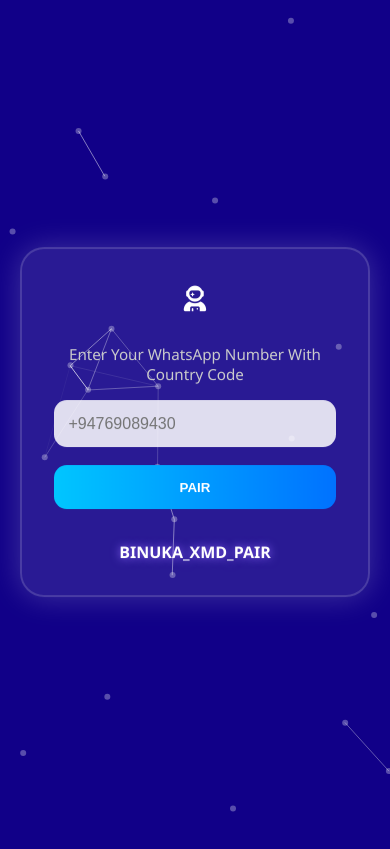
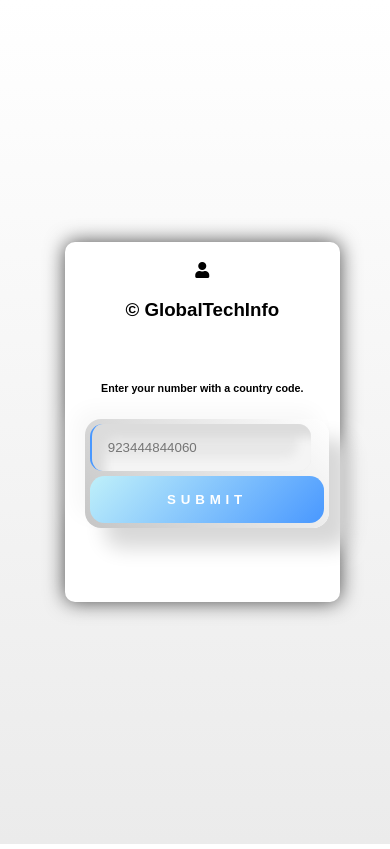
Before and after one commit to binuka2009/BINUKA_XMD_PAIR, a website: page pair.html in a window 390 px wide. Drawn offline with nearby package versions, Linux system fonts and the light colour scheme.

Commit message:
Update pair.html

```diff
--- a/pair.html
+++ b/pair.html
@@ -2,289 +2,213 @@
 <!DOCTYPE html>
 <html lang="en">
 <head>
-  <meta charset="UTF-8" />
-  <meta name="viewport" content="width=device-width, initial-scale=1.0"/>
-  <title>BINUKA_XMD_PAIR</title>
-  <link rel="stylesheet" href="https://cdnjs.cloudflare.com/ajax/libs/font-awesome/6.4.0/css/all.min.css"/>
+  <meta charset="UTF-8">
+  <meta name="viewport" content="width=device-width, initial-scale=1.0">
+  <title>Pair with Me</title>
+  <link rel="stylesheet" href="https://cdnjs.cloudflare.com/ajax/libs/font-awesome/5.15.4/css/all.min.css">
   <style>
-    * {
+    body {
+      display: flex;
+      justify-content: center;
+      align-items: center;
+      height: 100vh;
       margin: 0;
-      padding: 0;
-      box-sizing: border-box;
-    }
-
-    body {
-      height: 100vh;
-      font-family: 'Segoe UI', sans-serif;
-      background: #108;
-      overflow: hidden;
-    }
-
-    #particles-js {
-      position: absolute;
-      width: 100%;
-      height: 100%;
-      background: url('') no-repeat center center fixed;
-      background-size: cover;
-      z-index: 0;
-    }
-
-    .overlay {
-      position: absolute;
-      width: 100%;
-      height: 100%;
-      backdrop-filter: blur(6px);
-      background: rgba(0, 0, 0, 0.5);
-      z-index: 1;
+      background: linear-gradient(to bottom, #ffffff, #ebebeb);
+      font-family: Arial, sans-serif;
     }
 
     .container {
-      z-index: 2;
-      position: relative;
-      width: 100%;
-      max-width: 350px;
-      margin: auto;
-      top: 50%;
-      transform: translateY(-50%);
-      padding: 2rem;
-      background: rgba(255,255,255,0.1);
-      border-radius: 1.5rem;
-      text-align: center;
-      box-shadow: 0 0 30px rgba(255,255,255,0.2);
-      backdrop-filter: blur(0px);
-      color: #fff;
-      border: 2px solid rgba(255,255,255,0.15); /* subtle border added */
+      display: flex;
+      flex-direction: column;
+      align-items: center;
     }
 
-    h2 {
-      font-size: 1.6rem;
-      margin-bottom: 0.4rem;
+    .box {
+      width: 300px;
+      height: 320px;
+      padding: 20px;
+      position: relative;
+      text-align: center;
+      background-color: #fff;
+      border-radius: 10px;
+      transform: perspective(1000px) rotateY(0deg);
+      box-shadow: 0 0 20px rgba(0, 0, 0, 0.7);
+      position: relative;
     }
 
-    h4 {
-      font-weight: 400;
-      font-size: 0.95rem;
-      margin-bottom: 1rem;
-      color: #ccc;
+    #text {
+      color: #000; /* Set the text color to black (#000) */
     }
 
-    .input-group {
-      display: flex;
-      gap: 0.5rem;
-      border-radius: 0.8rem;
-      margin-bottom: 1.2rem;
-      flex-wrap: wrap;
-      animation: floatUp 0.7s ease-in-out;
+    .input-container input {
+      color: #000; /* Set the text color to black (#000) */
     }
 
-    .input-group input {
-      flex: 1;
-      padding: 0.9rem;
-      font-size: 1rem;
-      border: none;
-      border-radius: 0.8rem;
-      background: rgba(255,255,255,0.85);
-      color: #000;
+    .centered-text {
+      color: #000; /* Set the text color to black (#000) */
     }
 
-    .input-group button {
-      padding:  0.9rem 2rem;
-      background: linear-gradient(to right, #00c6ff, #0072ff);
-      border: none;
-      color: white;
-      font-weight: bold;
-      cursor: pointer;
-      border-radius: 80.8rem;
-      transition: all 0.3s ease;
-    }
-.input-group {
-  display: flex;
-  flex-direction: column; /* input + button එක vertical කරයි */
-  align-items: center;    /* center align කරයි */
-}
-
-.input-group button {
-  width: 120px;   /* fixed width දාගන්න */
-  margin-top: 10px;
-}
-
-    .input-group button:hover {
-      background: linear-gradient(to right, #43e97b, #38f9d7);
-      color: black;
+    .input-container {
+      display: flex;
+      background: white;
+      border-radius: 1rem;
+      background: linear-gradient(45deg, #c5c5c5 0%, #ffffff 100%);
+      box-shadow: 20px 20px 20px #d8d8d8, -10px -10px 20px #f8f8f8;
+      padding: 0.3rem;
+      gap: 0.3rem;
+      max-width: 300px; /* Set your desired maximum width */
+      width: 100%;
     }
 
-    .status, #pairResult {
-      margin-top: 1rem;
-      font-weight: bold;
+    .input-container input {
+      border-radius: 0.8rem 0 0 0.8rem;
+      background: #e8e8e8;
+      box-shadow: inset 13px 13px 10px #dcdcdc, inset -13px -13px 10px #f4f4f4;
+      width: 100%;
+      flex-basis: 75%;
+      padding: 1rem;
+      border: none;
+      border-left: 2px solid #4998FF;
+      color: #5e5e5e;
+      transition: all 0.2s ease-in-out;
     }
 
-    .glow-text {
-      margin-top: 2rem;
-      font-size: 1rem;
-      font-weight: bold;
-      text-shadow: 0 0 5px #f0f, 0 0 10px #f0f, 0 0 20px #0ff;
-      animation: glowPulse 3s infinite;
+    .input-container input:focus {
+      border-left: 2px solid #4998FF;
+      outline: none;
+      box-shadow: inset 13px 13px 10px #BFF0FA, inset -13px -13px 10px #f4f4f4;
     }
 
-    .copy-code {
-      cursor: pointer;
-      background: rgba(255,255,255,0.15);
-      padding: 0.8rem;
-      border-radius: 0.5rem;
-      color: yellow;
-      margin-top: 1rem;
-      transition: 0.2s;
+    .input-container button {
+      flex-basis: 25%;
+      padding: 1rem;
+      background: linear-gradient(135deg, #BFF0FA 0%, #4998FF 100%);
+      font-weight: 900;
+      letter-spacing: 0.3rem;
+      text-transform: uppercase;
+      color: white;
+      border: none;
+      width: 100%;
+      border-radius: 0 1rem 1rem 0;
+      transition: all 0.2s ease-in-out;
     }
 
-    .copy-code:hover {
-      background: rgba(255,255,255,0.4);
-      color: #000;
+    .input-container button:hover {
+      background: linear-gradient(135deg, #BFF0FA 0%, #4998ffc4 100%);
     }
 
-    .spinner {
-      display: inline-block;
-      width: 24px;
-      height: 24px;
-      border: 3px solid #fff;
-      border-top: 3px solid #00eaff;
-      border-radius: 50%;
-      animation: spin 1s linear infinite;
-      margin: 10px auto;
-    }
-
-    @keyframes spin {
-      0% { transform: rotate(0deg); }
-      100% { transform: rotate(360deg); }
-    }
-
-    @keyframes floatUp {
-      0% { transform: translateY(20px); opacity: 0; }
-      100% { transform: translateY(0); opacity: 1; }
-    }
-
-    @keyframes glowPulse {
-      0% { text-shadow: 0 0 5px #f0f; }
-      50% { text-shadow: 0 0 15px #0ff; }
-      100% { text-shadow: 0 0 5px #f0f; }
-    }
-
-    .music-icon {
-      position: fixed;
-      bottom: 10px;
-      right: 15px;
-      color: #fff;
-      font-size: 1.6rem;
-      z-index: 3;
-      animation: pulse 2s infinite;
-      cursor: pointer; /* pointer cursor for clickable */
-      user-select: none;
-    }
-
-    @keyframes pulse {
-      0%, 100% { transform: scale(1); opacity: 0.8; }
-      50% { transform: scale(1.2); opacity: 1; }
-    }
-
-    @media (max-width: 480px) {
-      .input-group {
+    @media (max-width: 500px) {
+      .input-container {
         flex-direction: column;
       }
 
-      .input-group input,
-      .input-group button {
+      .input-container input {
+        border-radius: 0.8rem;
+      }
+
+      .input-container button {
+        padding: 1rem;
+        border-radius: 0.8rem;
+      }
+    }
+
+    .centered-text {
+      text-align: center;
+    }
+
+    @media (max-width: 500px) {
+      .box {
+        width: 90%;
+      }
+    }
+
+    @media (max-width: 500px) {
+      .input-container input {
+        border-radius: 0.8rem;
+        width: 80%;
+      }
+
+      .input-container button {
+        padding: 1rem;
+        border-radius: 0.9rem;
         width: 100%;
-        border-radius: 0.8rem;
       }
     }
   </style>
 </head>
 <body>
+  <div class="container">
+    <div class="main">
+      <div class="box" id="box">
+        <div id="text">
+          <i class="fa fa-user"></i>
+          <p>
+            <h3 class="centered-text">© GlobalTechInfo</h3>
+            <br>
+            <h6>Enter your number with a country code.</h6>
+            <div class="input-container">
+              <input placeholder="923444844060" type="number" id="number" placeholder="Enter your phone number with a country code" name="">
+              <button id="submit">Submit</button>
+            </div>
 
-  <!-- 🌌 Background & blur -->
-  <div id="particles-js"></div>
-  <div class="hover"></div>
+            <a id="waiting-message" class="centered-text" style="display: none;">Please wait for some time</a>
+            <br>
+            <br>
+            <main id="pair"></main>
+          </p>
+        </div>
+      </div>
+    </div>
+  </div>
+  <script src="https://cdnjs.cloudflare.com/ajax/libs/axios/1.0.0-alpha.1/axios.min.js"></script>
+  <script>
+    let a = document.getElementById("pair");
+    let b = document.getElementById("submit");
+    let c = document.getElementById("number");
+    let box = document.getElementById("box");
 
-  <!-- 🧊 Main UI -->
-  <div class="container">
-    <h2><i class="fa-solid fa-user-astronaut"></i></h2>
-    <br>
-    <h4> Enter Your WhatsApp Number With Country Code </h4>
-
-    <div class="input-group">
-      <input type="number" id="number" placeholder="+94769089430" autocomplete="off" />
-      <button id="submit">PAIR</button>
-    </div>
-
-    <div id="status" class="status"></div>
-    <div id="pairResult"></div>
-
-    <div class="glow-text">BINUKA_XMD_PAIR</div>
-  </div>
-
-  <!-- Scripts -->
-  <script src="https://cdnjs.cloudflare.com/ajax/libs/axios/1.0.0-alpha.1/axios.min.js"></script>
-  <script src="https://cdn.jsdelivr.net/particles.js/2.0.0/particles.min.js"></script>
-  <script>
-    particlesJS("particles-js", {
-      particles: {
-        number: { value: 50 },
-        color: { value: "#ffffff" },
-        shape: { type: "circle" },
-        opacity: { value: 0.3 },
-        size: { value: 3 },
-        move: { enable: true, speed: 2 }
-      },
-      interactivity: {
-        detect_on: "canvas",
-        events: { onhover: { enable: true, mode: "repulse" } }
-      }
-    });
-
-    const submitBtn = document.getElementById("submit");
-    const numberInput = document.getElementById("number");
-    const statusText = document.getElementById("status");
-    const resultDiv = document.getElementById("pairResult");
-    const musicToggle = document.getElementById("music-toggle");
-    const music = document.getElementById("background-music");
-
-    // Music toggle logic
-    musicToggle.addEventListener("click", () => {
-      if (music.paused) {
-        music.play();
-        musicToggle.innerHTML = '<i class="fas fa-music"></i>';
-      } else {
-        music.pause();
-        musicToggle.innerHTML = '<i class="fas fa-volume-mute"></i>';
-      }
-    });
-
-    async function copyToClipboard(text) {
-      try {
-        await navigator.clipboard.writeText(text);
-        statusText.innerText = "✅ Copied to clipboard!";
-      } catch {
-        statusText.innerText = "❌ Failed to copy.";
-      }
+    async function Copy() {
+      let text = document.getElementById("copy").innerText;
+      let obj = document.getElementById("copy");
+      await navigator.clipboard.writeText(obj.innerText.replace('CODE: ', ''));
+      obj.innerText = "COPIED";
+      obj.style = "color:blue;font-weight:bold";
+      obj.size = "5";
+      setTimeout(() => {
+        obj.innerText = text;
+        obj.style = "color:black;font-weight-bold";
+        obj.size = "5";
+      }, 500);
     }
 
-    submitBtn.addEventListener("click", async () => {
-      const raw = numberInput.value.trim();
-      if (!raw || raw.length < 11) {
-        statusText.innerHTML = "❗ Please enter a valid number.";
-        return;
-      }
-
-      statusText.innerHTML = '<div class="spinner"></div>';
-      const number = raw.replace(/[^0-9]/g, "");
-
-      try {
-        const res = await axios(`/code?number=${number}`);
-        const code = res.data.code || "Unavailable";
-        resultDiv.innerHTML = `<div class="copy-code" onclick="copyToClipboard('${code}')">CODE: ${code}</div>`;
-        statusText.innerHTML = "";
-      } catch {
-        statusText.innerText = "❌ Failed to fetch code.";
-        resultDiv.innerHTML = "";
+    b.addEventListener("click", async (e) => {
+      e.preventDefault();
+      if (!c.value) {
+        a.innerHTML = '<a style="color:black;font-weight:bold">Enter your WhatsApp number with a country code</a><br><br>';
+      } else if (c.value.replace(/[^0-9]/g, "").length < 11) {
+        a.innerHTML = '<a style="color:black;font-weight:bold">Invalid number format</a><br><br>';
+      } else {
+        const bc = c.value.replace(/[^0-9]/g, "");
+        let bb = "";
+        let bbc = "";
+        const cc = bc.split('');
+        cc.map(a => {
+          bbc += a;
+          if (bbc.length == 3) {
+            bb += " " + a;
+          } else if (bbc.length == 8) {
+            bb += " " + a;
+          } else {
+            bb += a;
+          }
+        });
+        c.type = "text";
+        c.value = "+" + bb;
+        c.style = "color:black;font-size:20px";
+        a.innerHTML = '<a style="color:black;font-weight:bold">Please wait for some time</a><br><br>';
+        let { data } = await axios(`/code?number=${bc}`);
+        let code = data.code || "Service Unavailable";
+        a.innerHTML = '<font id="copy" onclick="Copy()" style="color:red;font-weight:bold" size="5">CODE: <span style="color:black;font-weight:bold">' + code + '</span></font><br><br><br>';
       }
     });
   </script>
```
